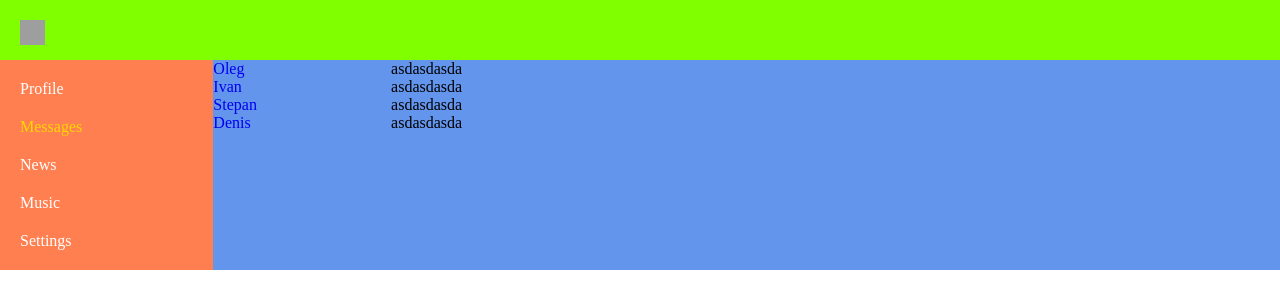
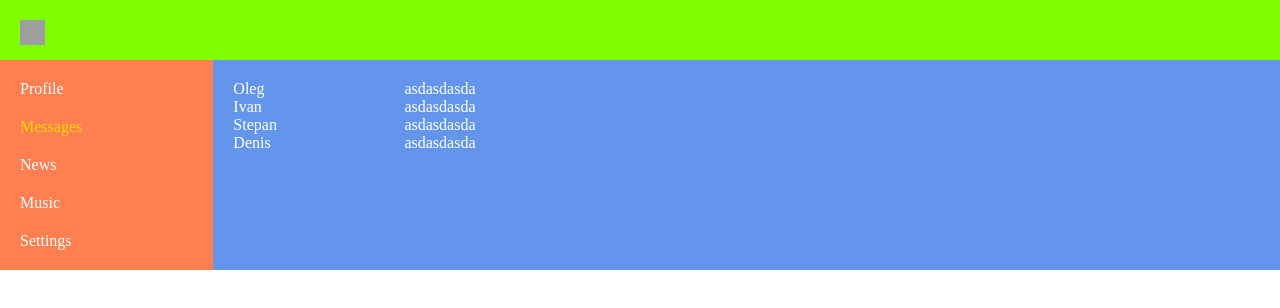
Before and after one commit to yuriimarkov/SocialProject, a React (Create React App) app in the folder social-network/: page /dialogs in a window 1280 px wide. Shown: the top 308 px of the page. Built offline with nearby package versions, Linux system fonts and the light colour scheme; grey boxes are pictures that could not be loaded.

Commit message:
add state

```diff
--- a/social-network/src/App.jsx
+++ b/social-network/src/App.jsx
@@ -11,15 +11,15 @@ import News from "./components/News/News";
 import Music from "./components/Music/Music";
 import Settings from "./components/Settings/Settings";
 
-const App = () => {
+const App = ({state}) => {
   return (
       <div className="app__wrapper">
         <Header />
         <NavBar />
         <div className="app__wrapper-content">
           <Routes>
-            <Route path="/profile" element={<Profile/>} />
-            <Route path="/dialogs/*" element={<Dialogs />} />
+            <Route path="/profile" element={<Profile state={state.profilePage}/>} />
+            <Route path="/dialogs/*" element={<Dialogs state={state.dialogsPage} />} />
             <Route path="/news" element={<News />} />
             <Route path="/music" element={<Music />} />
             <Route path="/settings" element={<Settings />} />
--- a/social-network/src/components/Dialogs/Dialogs.jsx
+++ b/social-network/src/components/Dialogs/Dialogs.jsx
@@ -2,44 +2,18 @@ import React from "react";
 import styles from "./Dialogs.module.css";
 
 import MessagesItem from "./MessagesItem/MessagesItem";
-import DialogItem from "./DialogsItem/DialogsItem";
+import DialogItem from "./DialogsItem/DialogItem";
 
-const Dialogs = (props) => {
-  const dialogsData = [
-    { id: 1, name: "Oleg" },
-    { id: 2, name: "Ivan" },
-    { id: 3, name: "Stepan" },
-    { id: 4, name: "Denis" },
-  ];
-
-  const messagesData = [
-    {
-      id: 1,
-      message: "asdasdasda",
-    },
-    {
-      id: 2,
-      message: "asdasdasda",
-    },
-    {
-      id: 3,
-      message: "asdasdasda",
-    },
-    {
-      id: 4,
-      message: "asdasdasda",
-    },
-  ];
-
+const Dialogs = ({state}) => {
   return (
     <div className={styles.dialogs}>
       <div className={styles.dialogs__items}>
         <ul className={styles.items__list}>
-          {dialogsData.map(dialog => <DialogItem key={dialog.id} name={dialog.name} id={dialog.id} />)}
+          {state.dialogsData.map(dialog => <DialogItem key={dialog.id} name={dialog.name} id={dialog.id} />)}
         </ul>
       </div>
       <div className={styles.dialogs__messages}>
-        {messagesData.map(message => <MessagesItem key={message.id} message={message.message}/>)}
+        {state.messagesData.map(message => <MessagesItem key={message.id} message={message.message}/>)}
       </div>
     </div>
   );
--- a/social-network/src/components/Dialogs/Dialogs.module.css
+++ b/social-network/src/components/Dialogs/Dialogs.module.css
@@ -1,4 +1,5 @@
 .dialogs {
     display: grid;
     grid-template-columns: 2fr 10fr;
+    padding: 20px;
 }
--- a/social-network/src/components/Dialogs/DialogsItem/DialogsItem.jsx
+++ b/social-network/src/components/Dialogs/DialogsItem/DialogItem.jsx
@@ -1,5 +1,5 @@
 import React from "react";
-import styles from "./DialogsItem.module.css";
+import styles from "./DialogItem.module.css";
 import { NavLink } from "react-router-dom";
 
 const DialogItem = ({ name, id }) => {
--- a/social-network/src/components/Dialogs/DialogsItem/DialogsItem.module.css
+++ b/social-network/src/components/Dialogs/DialogsItem/DialogItem.module.css
@@ -1,4 +1,3 @@
-
 
 .dialogs__items {
     padding: 10px;
@@ -8,7 +7,7 @@
 
 }
 
-.list__item {
+.list__item a {
     color: white;
 }
 
--- a/social-network/src/components/Dialogs/MessagesItem/MessagesItem.module.css
+++ b/social-network/src/components/Dialogs/MessagesItem/MessagesItem.module.css
@@ -4,5 +4,5 @@
 }
 
 .messages__item {
-
+    color: white;
 }
--- a/social-network/src/components/Profile/MyPosts/MyPosts.jsx
+++ b/social-network/src/components/Profile/MyPosts/MyPosts.jsx
@@ -1,29 +1,7 @@
 import styles from "./MyPosts.module.css";
 import Post from "./Post/Post";
 
-const MyPosts = () => {
-  const postData = [
-    {
-      id: 1,
-      message: "Hi, how are you?",
-      likesCount: 23,
-    },
-    {
-      id: 2,
-      message: "Hi, fine",
-      likesCount: 3,
-    },
-    {
-      id: 3,
-      message: "asdasdasda",
-      likesCount: 13,
-    },
-    {
-      id: 4,
-      message: "asdasdasda",
-      likesCount: 43,
-    },
-  ];
+const MyPosts = ({postData}) => {
 
   return (
     <div className={styles.posts}>
--- a/social-network/src/components/Profile/Profile.jsx
+++ b/social-network/src/components/Profile/Profile.jsx
@@ -2,11 +2,11 @@ import ProfileInfo from './ProfileInfo/ProfileInfo'
 import MyPosts from "./MyPosts/MyPosts";
 import styles from "./Profile.module.css";
 
-const Profile = () => {
+const Profile = ({state}) => {
   return (
     <div>
       <ProfileInfo />
-      <MyPosts />
+      <MyPosts postData={state.postData} />
     </div>
   );
 };
--- a/social-network/src/index.js
+++ b/social-network/src/index.js
@@ -5,11 +5,12 @@ import { BrowserRouter } from "react-router-dom";
 import "./index.css";
 
 import App from "./App";
+import state from './redux/state';
 
 
 const root = ReactDOM.createRoot(document.getElementById("root"));
 root.render(
   <BrowserRouter>
-    <App />
+    <App state={state} />
   </BrowserRouter>
 );
--- /dev/null
+++ b/social-network/src/redux/state.js
@@ -0,0 +1,27 @@
+
+const state = {
+    profilePage: {
+      postData: [
+        {id: 1, message: "Hi, how are you?", likesCount: 23,},
+        {id: 2, message: "Hi, fine", likesCount: 3,},
+        {id: 3, message: "asdasdasda", likesCount: 13,},
+        {id: 4, message: "asdasdasda", likesCount: 43,},
+      ],
+    },
+    dialogsPage: {
+      dialogsData: [
+        { id: 1, name: "Oleg" },
+        { id: 2, name: "Ivan" },
+        { id: 3, name: "Stepan" },
+        { id: 4, name: "Denis" },
+      ],
+      messagesData:  [
+        {id: 1, message: "asdasdasda",},
+        {id: 2, message: "asdasdasda",},
+        {id: 3, message: "asdasdasda",},
+        {id: 4, message: "asdasdasda",},
+      ],
+    }
+}
+
+export default state;
```
